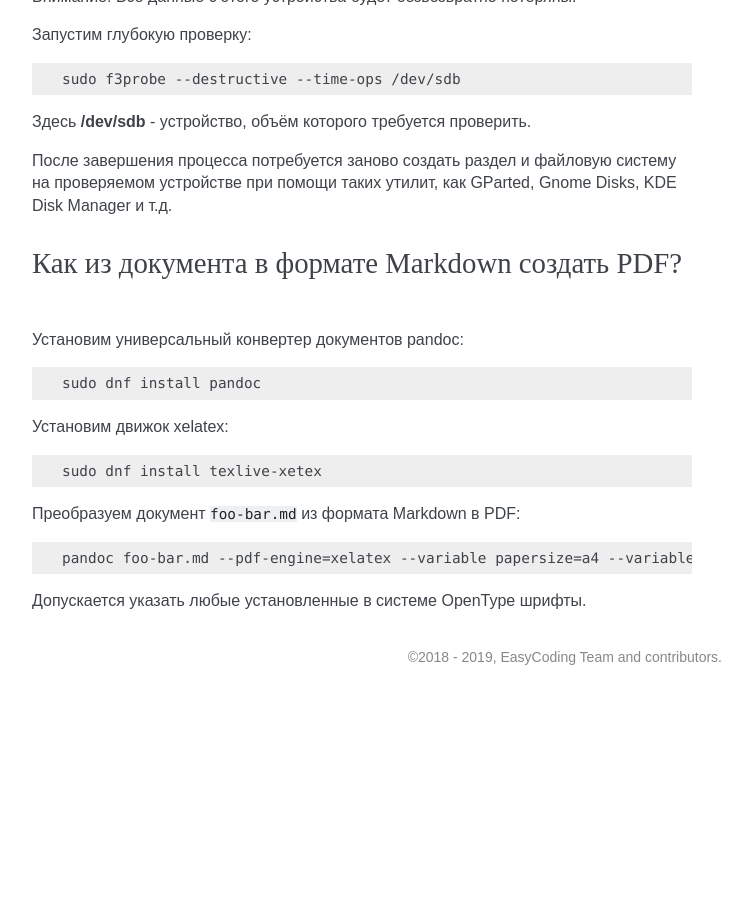
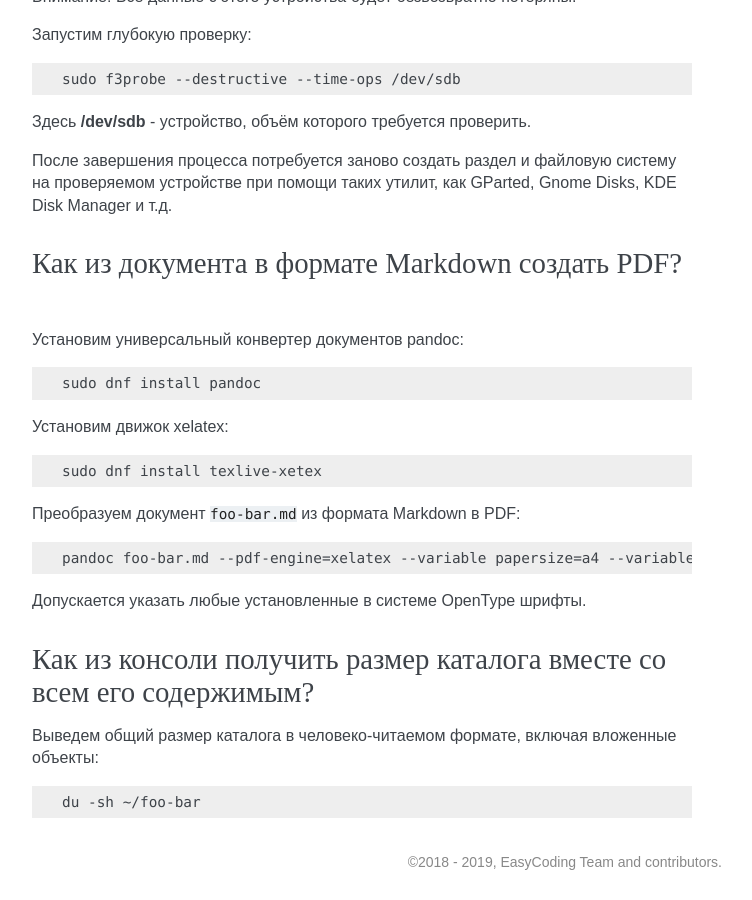
Before and after one commit to RussianFedora/FAQ, a Sphinx documentation site: the page built from source/using-applications.rst, in a window 1280 px wide and 900 px high, scrolled down 16549 px. Shown: the whole window, without its empty margins (388-1140 px from the left). Built offline with Sphinx 7.4.7, drawn with Linux system fonts in a browser that asks for light colours; before the commit the page ends 17244 px from its top, so only the background shows below that; some of the changed text lies outside the part shown.

Commit message:
Added question about gathering size of specified directory (recursive).

```diff
--- a/source/using-applications.rst
+++ b/source/using-applications.rst
@@ -919,3 +919,15 @@ Zip-архивы, созданные штатными средствами ОС
     pandoc foo-bar.md --pdf-engine=xelatex --variable papersize=a4 --variable fontsize=12pt --variable mathfont="DejaVu Sans" --variable mainfont="DejaVu Serif" --variable sansfont="DejaVu Sans" --variable monofont="DejaVu Sans Mono" -o foo-bar.pdf
 
 Допускается указать любые установленные в системе OpenType шрифты.
+
+.. index:: du, disk usage, coreutils, directory size
+.. _directory-size:
+
+Как из консоли получить размер каталога вместе со всем его содержимым?
+=========================================================================
+
+Выведем общий размер каталога в человеко-читаемом формате, включая вложенные объекты:
+
+.. code-block:: text
+
+    du -sh ~/foo-bar
```
